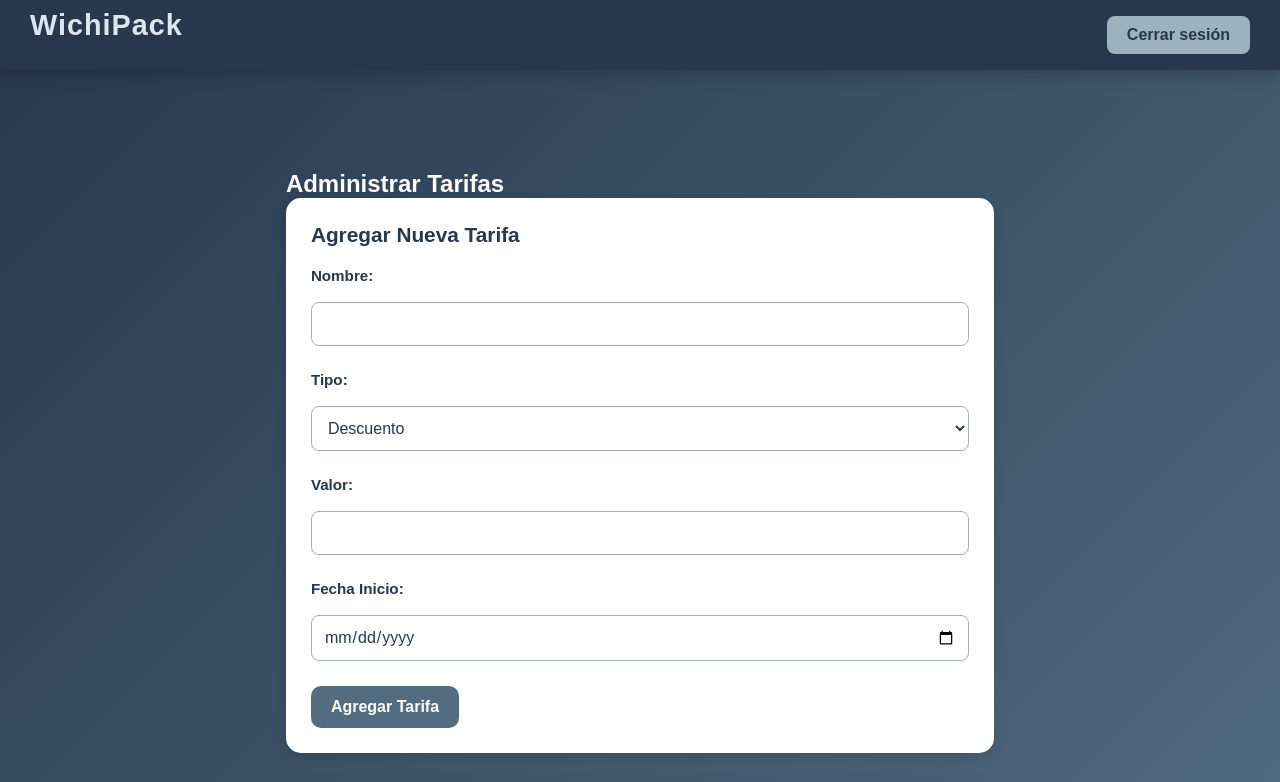
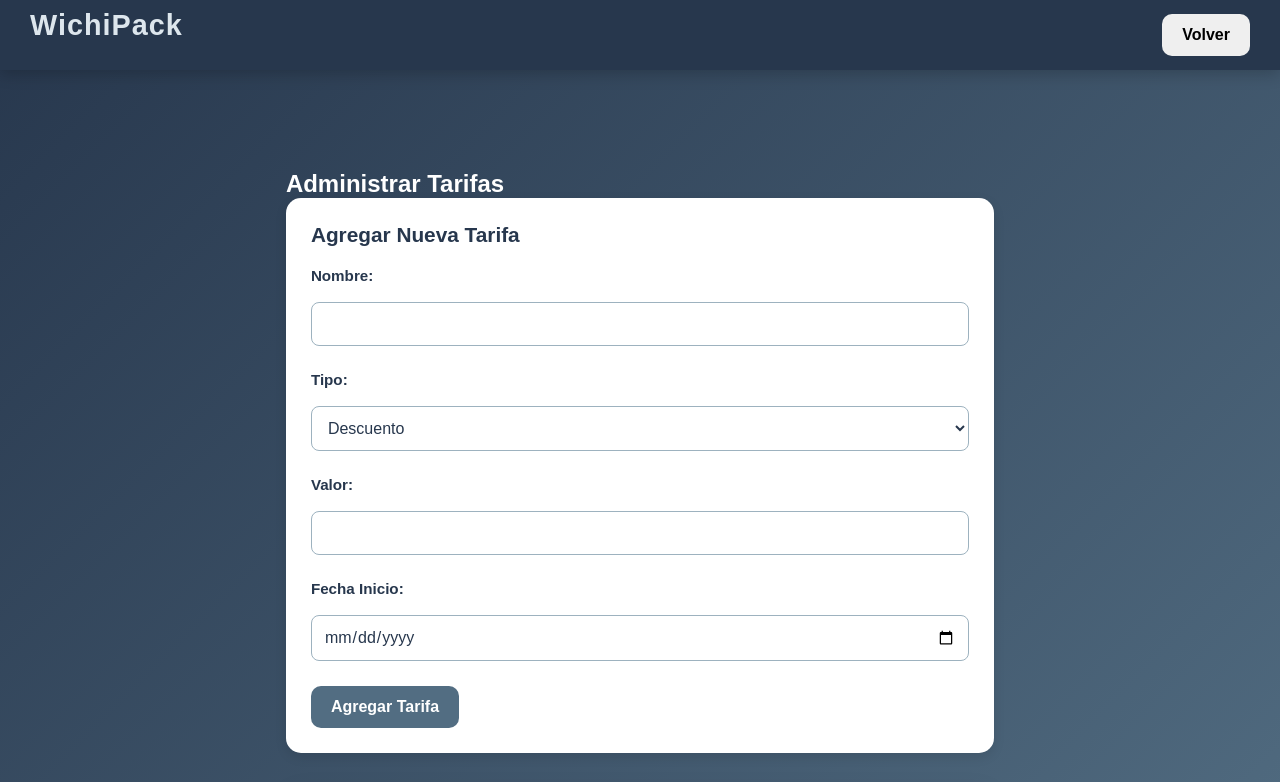
Before and after one commit to Mikhail1201/Wichipack, a website: page Tarifas/administrar_tarifas.html in a window 1280 px wide. Shown: the top 782 px of the page. Drawn offline with Linux system fonts and the light colour scheme; no server answers.

Commit message:
Arreglo de boton de tarifas por volver

```diff
--- a/Tarifas/administrar_tarifas.html
+++ b/Tarifas/administrar_tarifas.html
@@ -9,7 +9,7 @@
 <body>
     <header class="admin-header">
         <h1 class="logo">WichiPack</h1>
-        <button id="logoutBtn" class="btn-logout" onclick="logout()">Cerrar sesión</button>
+    <button id="backBtn" class="btn-back" onclick="if (history.length > 1) { history.back(); } else { window.location.href = '/Mainpage/admin.html'; }">Volver</button>
     </header>
 
     <main class="admin-main">
```
